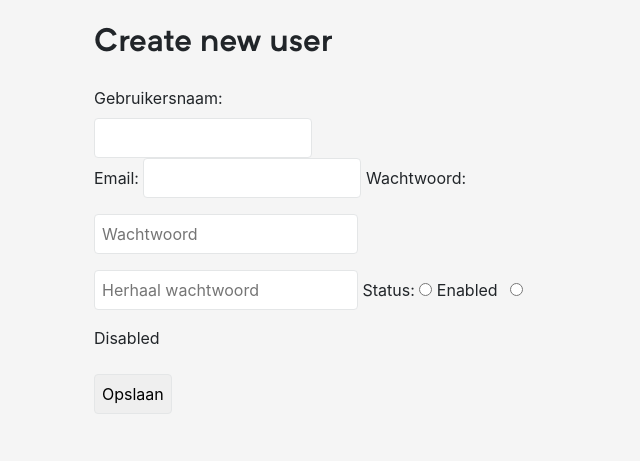
After one commit to VandenkerckhoveJesse/thermolocket, a PHP site: page /admin/create-user.php in a window 1280 px wide. The commit adds this page. Shown: the top 461 px of the page, without its empty margins (0-640 px from the left). Run offline with PHP 8.4, Linux system fonts and the light colour scheme; data that the repository does not hold is empty; some libraries are stand-ins or nearby versions.

Commit message:
Add user added

```diff
--- /dev/null
+++ b/public_html/admin/create-user.php
@@ -0,0 +1,113 @@
+<?php
+include_once("../../resources/config.php");
+include_once("../../resources/src/Controllers/UserController.php");
+include_once("../../resources/src/Models/User.php");
+include_once("../../resources/src/Models/Session.php");
+include_once("../../resources/src/Database.php");
+include_once("../../resources/src/Helper.php");
+
+$pageTitle="Admin panel";
+$cssFiles=["admin.css"];
+$jsFiles=["editUser.js"];
+
+$userController = new UserController();
+
+if(isset($_POST['create']) && isPostValid()){
+    $name = $_POST['username'];
+    $password = $_POST['password'];
+    $email = $_POST['email'];
+    $enabled = $_POST['status'];
+    $userController->createUser($name, $password, $password, $email, $enabled);
+}
+
+
+function isPostValid() {
+    return !empty($_POST['username']) && !empty($_POST['email']) && !empty($_POST['password']) && !empty($_POST['status']);
+}
+
+?>
+<!DOCTYPE html>
+<html lang="en">
+<head>
+    <meta charset="UTF-8" />
+    <title><?php echo $pageTitle ?></title>
+    <meta name="author" content="Vincent Elias" />
+    <meta name="viewport" content="width=device-width, initial-scale=1.0" />
+    <link rel="stylesheet" type="text/css" href="/public_html/assets/css/reset.css" />
+    <link rel="stylesheet" type="text/css" href="/public_html/assets/css/screen.css" />
+    <link
+        rel="stylesheet"
+        href="<?php echo $cssLink?>bootstrap.min.css"
+    />
+
+    <?php
+
+
+    if(isset($cssFiles)){
+
+
+        foreach($cssFiles as $cssFile) { ?>
+            <link rel="stylesheet" type="text/css" href="<?php echo $cssLink.$cssFile?>" />
+        <?php }
+    }
+
+    ?>
+</head>
+<body>
+<div class="container h-100">
+    <div class="row h-100 ">
+        <div class="col-8 col-lg-10 p-4">
+            <div class="row">
+                <div class="col-12 col-lg-6">
+                    <h2 class="username mb-4">Create new user</h2>
+                    <form
+                        class="edit-user-details"
+                        action="create-user.php"
+                        method="post"
+                    >
+                        <label for="username">Gebruikersnaam:</label>
+                        <input name="username" class="d-block w-50" type="text" id="username" />
+
+                        <label for="email">Email:</label>
+                        <input name="email" class="mb-3 w-50" type="text" id="email" />
+
+                        <label for="password">Wachtwoord:</label>
+                        <input name="password" class="mb-3" type="password" id="password" placeholder="Wachtwoord" />
+                        <input
+                            class="mb-3"
+                            type="password"
+                            id="repeat-password"
+                            placeholder="Herhaal wachtwoord"
+                        />
+
+                        <label for="status">Status:</label>
+                        <input
+                            type="radio"
+                            name="status"
+                            value="true"
+                            id="status-enabled"
+                        />
+                        <label class="d-inline-block mr-2" for="status-enabled"
+                        >Enabled</label
+                        >
+                        <input
+                            type="radio"
+                            name="status"
+                            value="false"
+                            id="status-disabled"
+                        />
+                        <label class="d-inline-block mb-4" for="status-disabled"
+                        >Disabled</label
+                        >
+
+                        <input class="mb-4 d-block" type="submit" class="d-block" value="Opslaan" name="create" />
+                    </form>
+                </div>
+
+            </div>
+        </div>
+    </div>
+</div>
+
+</body>
+</html>
--- a/resources/src/Controllers/UserController.php
+++ b/resources/src/Controllers/UserController.php
@@ -1,6 +1,4 @@
 <?php
-include_once '../resources/src/Models/User.php';
-include_once '../resources/src/Models/Session.php';
 class UserController
 {
 
@@ -48,4 +46,10 @@ class UserController
         }
     }
 
+    public function createUser($name, $password, $repeat_password, $email, $enabled) {
+        $enabled = $enabled === 'true' ? true : false;
+        //todo check if repeat is same as password
+        User::add($name, $password, $email, $enabled);
+    }
+
 }
--- a/resources/src/Models/User.php
+++ b/resources/src/Models/User.php
@@ -1,5 +1,4 @@
 <?php
-include_once "../resources/src/Database.php";
 class User
 {
     const INSERTUSER = 'INSERT INTO gebruikers (naam, wachtwoord, email, ingeschakeld)
```
Also changed, not shown: public_html/admin/index.php (line endings or trailing spaces).
